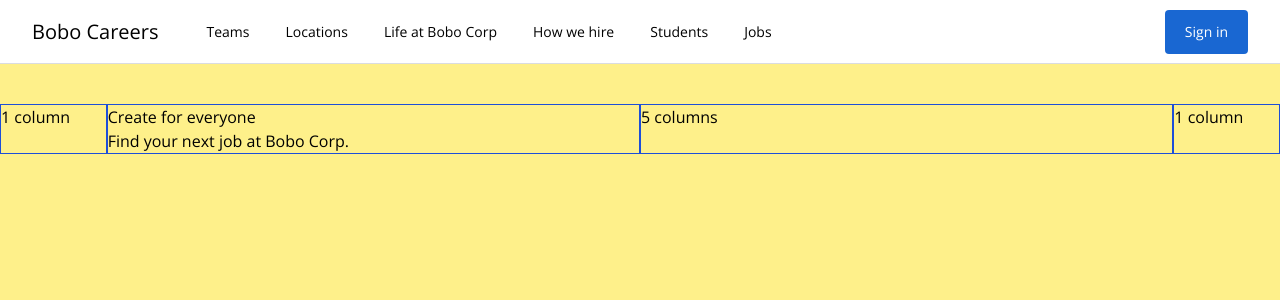
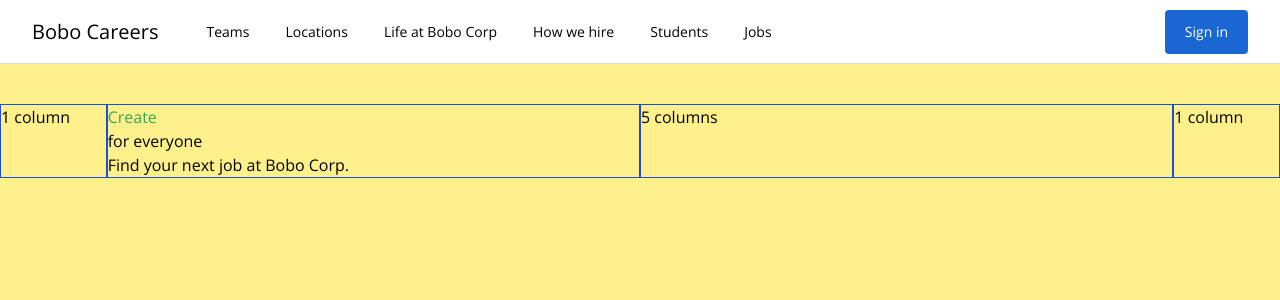
Before and after one commit to Yann-Baelden/job-search, a Vue app: page / in a window 1280 px wide. Shown: the top 300 px of the page. Built offline with nearby package versions, Linux system fonts and the light colour scheme.

Commit message:
add css to action verb

```diff
--- a/src/components/TheHeadline.vue
+++ b/src/components/TheHeadline.vue
@@ -1,6 +1,10 @@
 <template>
   <section>
-    <h1>{{ action }} for everyone</h1>
+    <h1>
+      <span :class="actionClasses">{{ action }}</span
+      ><br />
+      for everyone
+    </h1>
     <h2>Find your next job at Bobo Corp.</h2>
   </section>
 </template>
@@ -13,6 +17,17 @@
       action: "Build",
       interval: null,
     };
+  },
+  computed: {
+    actionClasses() {
+      return {
+        build: this.action === "Build",
+        create: this.action === "Create",
+        design: this.action === "Design",
+        code: this.action === "Code",
+
+      }
+    }
   },
   created() {
     this.changeTitle();
@@ -33,3 +48,21 @@
   },
 };
 </script>
+
+<style scoped>
+.build {
+  color: #1a73e8;
+}
+
+.create {
+  color: #34a853;
+}
+
+.design {
+  color: #f9ab00;
+}
+
+.code {
+  color: #d93025;
+}
+</style>
```
